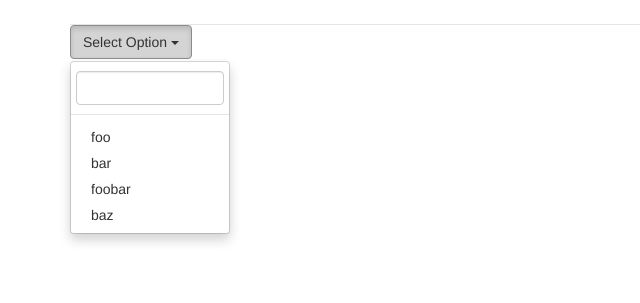
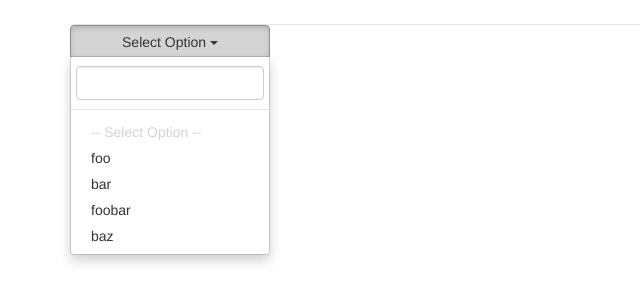
Before and after one commit to deebloo/BlueAngularUi, a website: page app/index.html in a window 1280 px wide. Both pictures are taken after a click on the button "Select Option". Shown: the part 55-358 px from the top of the page, without its empty margins (0-640 px from the left). Drawn offline with nearby package versions, Linux system fonts and the light colour scheme; files that its build step writes are made by us from their sources.

Commit message:
option menu

```diff
--- a/app/index.html
+++ b/app/index.html
@@ -16,6 +16,7 @@
     <!-- endbuild -->
     <!-- build:css({.tmp,app}) styles/main.css -->
     <link rel="stylesheet" href="styles/main.css">
+    <link rel="stylesheet" href="styles/search-option.css">
     <!-- endbuild -->
   </head>
 
@@ -30,7 +31,8 @@
         <h3 class="text-muted">Blue Angular Ui</h3>
       </div>
 
-      <search-option data="searchOptionData"
+      <search-option option-title="'Select Option'"
+                     data="searchOptionData"
                      searchable="true"
                      item-click="searchOptionClick"></search-option>
     </div>
--- a/app/scripts/directives/search-option.js
+++ b/app/scripts/directives/search-option.js
@@ -8,12 +8,13 @@ angular.module('blueUiApp')
       scope: {
         data: '=',
         searchable: '=',
-        customClick: '=itemClick'
+        customClick: '=itemClick',
+        optionTitle: '='
       },
       link: function postLink(scope) {
         scope.search = '';
 
-        scope.currentOption = 'Select Option';
+        scope.currentOption = scope.optionTitle;
 
         scope.preventClose = function($event) {
           $event.stopPropagation();
--- a/app/styles/main.css
+++ b/app/styles/main.css
@@ -23,7 +23,3 @@ body {
   line-height: 40px;
   padding-bottom: 19px;
 }
-
-.search-option-filter {
-  padding: 4px 5px 0 5px;
-}
--- /dev/null
+++ b/app/styles/search-option.css
@@ -0,0 +1,23 @@
+.search-option {
+  width: 200px;
+}
+
+.search-option button {
+  width: 100%;
+}
+
+
+.search-option-filter {
+  padding: 4px 5px 0 5px;
+}
+
+.search-option .search-option-title > a {
+  color: lightgray;
+}
+
+.search-option ul.dropdown-menu {
+  border-top-right-radius: 0;
+  border-top-left-radius: 0;
+  margin: -3px 0 0;
+  width: 100%;
+}
--- a/app/views/search-option.html
+++ b/app/views/search-option.html
@@ -1,13 +1,21 @@
-<div class="btn-group">
+<div class="btn-group search-option">
   <button type="button" class="btn btn-default dropdown-toggle" data-toggle="dropdown">
     {{currentOption}} <span class="caret"></span>
   </button>
 
   <ul class="dropdown-menu" role="menu">
-    <li class="search-option-filter" ng-click="preventClose($event)" ng-show="searchable"> <input type="text" class="form-control" ng-model="search"> </li>
+    <li class="search-option-filter" ng-click="preventClose($event)" ng-show="searchable">
+        <input type="text" class="form-control" ng-model="search">
+    </li>
 
     <li class="divider" ng-if="searchable"></li>
 
-    <li ng-repeat="item in data | filter:search"><a href="#" ng-click="selectOption($event, item.title)">{{item.title}}</a></li>
+    <li class="search-option-title">
+        <a href="#" ng-click="selectOption($event, optionTitle)">{{'-- ' + optionTitle + ' --'}}</a>
+    </li>
+
+    <li ng-repeat="item in data | filter:search">
+        <a href="#" ng-click="selectOption($event, item.title)">{{item.title}}</a>
+    </li>
   </ul>
 </div>
```
